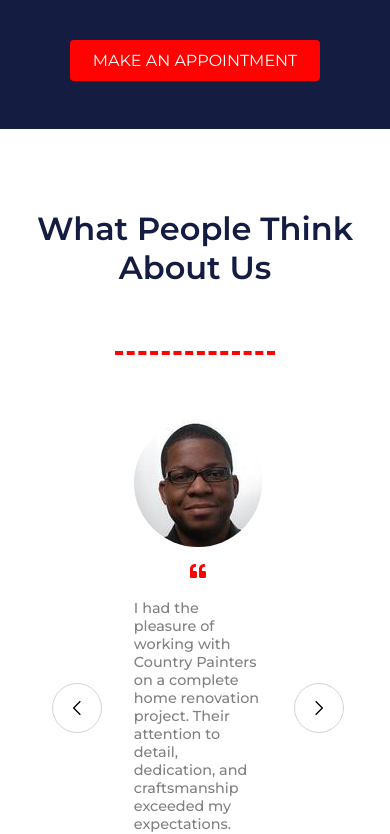
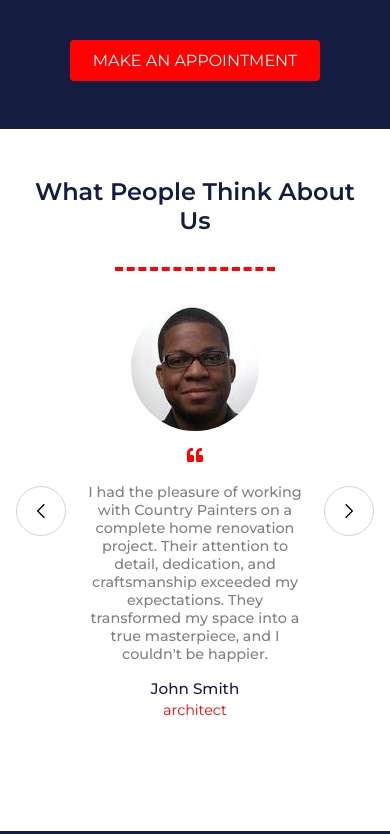
Before and after one commit to Amen-Musingarimi/country-painters, a React (Create React App) app: page /about in a window 390 px wide. Shown: the part 2780-3614 px from the top of the page. Built offline with nearby package versions, Linux system fonts and the light colour scheme.

Commit message:
Add Responsiveness to testmonials

```diff
--- a/src/components/About/Testimonials.jsx
+++ b/src/components/About/Testimonials.jsx
@@ -36,7 +36,7 @@ const Testimonials = () => {
 
   return (
     <div className={classes.testimonialsContainer}>
-      <h2 className={classes.sectionHeader}>What People Think About Us</h2>
+      <h2 className={classes.sectionHeading}>What People Think About Us</h2>
       <div className={classes.borderTop}></div>
       <div className={classes.quoteContainer}>
         <button className={classes.quoteBtn} onClick={previousCard}>
--- a/src/components/About/Testimonials.module.css
+++ b/src/components/About/Testimonials.module.css
@@ -8,7 +8,7 @@
   width: 100%;
 }
 
-.sectionHeader {
+.sectionHeading {
   font-size: 2rem;
   font-weight: 600;
   text-align: center;
@@ -33,7 +33,6 @@
   padding: 1rem;
   font-size: 4%;
   font-weight: 500;
-  font-size: 2rem;
   color: #b4b2b2;
   cursor: pointer;
   display: flex;
@@ -45,7 +44,7 @@
 }
 
 .quoteBtn:hover {
-  background-color: #fdda0d;
+  background-color: #d3d3d3;
   color: #fff !important;
 }
 
@@ -70,6 +69,7 @@
   font-size: 0.9rem;
   font-weight: 500;
   color: gray;
+  text-align: center;
 }
 
 .nameCont {
@@ -84,10 +84,29 @@
 .clientName {
   font-weight: 500;
   font-size: 0.95rem;
+  text-align: center;
 }
 
 .clientProfession {
   font-size: 0.9rem;
   color: #ff0202;
   text-transform: lowercase;
+  text-align: center;
 }
+
+@media (max-width: 768px) {
+  .testimonialsContainer {
+    gap: 2rem;
+    padding: 3rem 1rem;
+  }
+
+  .sectionHeading {
+    width: 90%;
+    font-size: 1.5rem;
+  }
+
+  .quoteContainer {
+    width: 100%;
+    gap: 1rem;
+  }
+}
```
